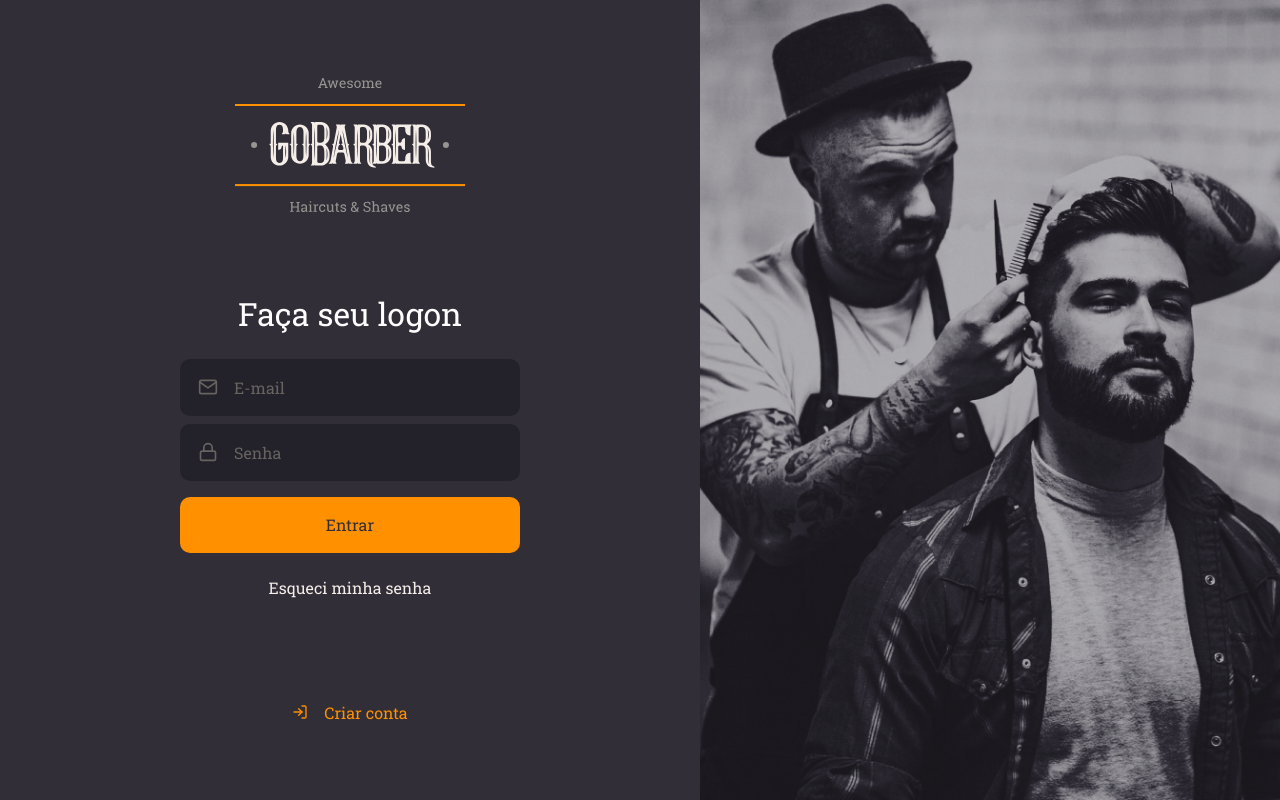
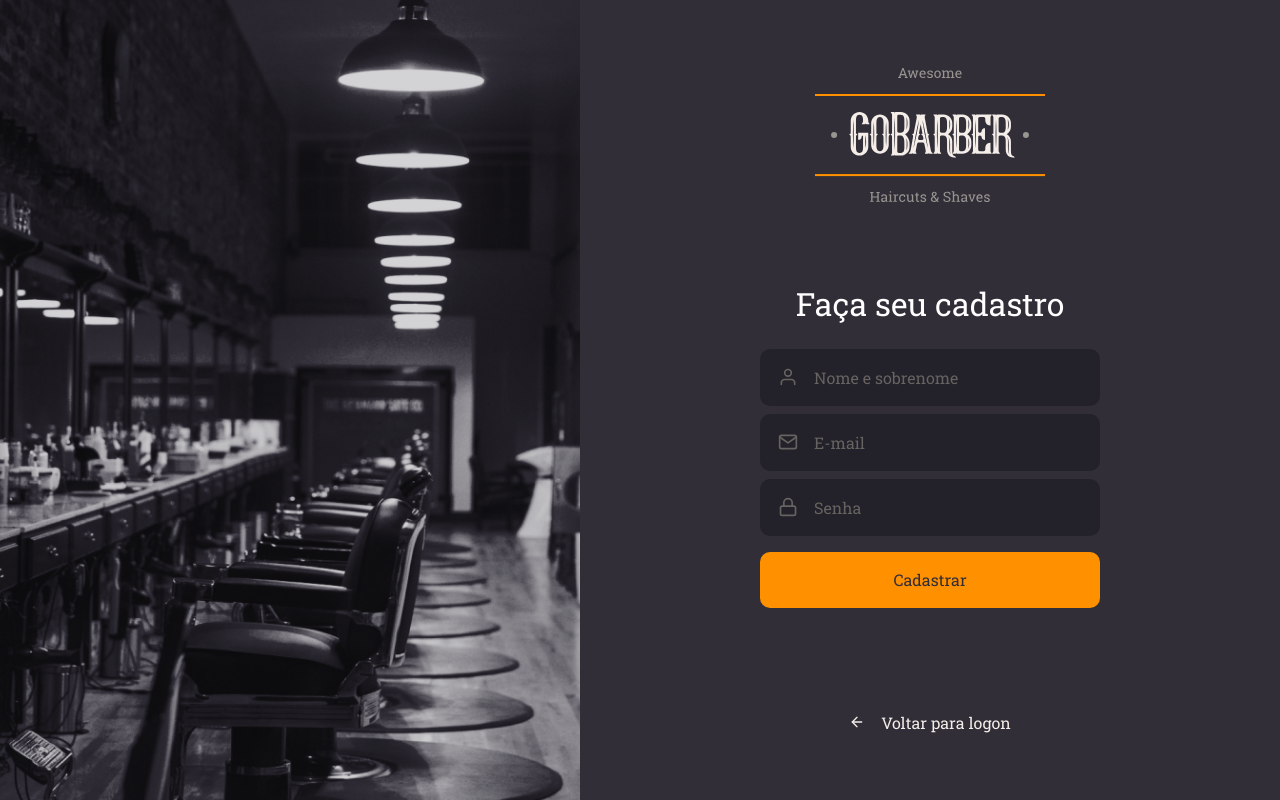
Before and after one commit to deibsoncogo/GostackSegundoGobarber, a React (Create React App) app: page /cadastro in a window 1280 px wide. Built offline with nearby package versions, Linux system fonts and the light colour scheme.

Commit message:
10.1 Página de cadastro

```diff
--- a/src/App.tsx
+++ b/src/App.tsx
@@ -2,11 +2,13 @@ import React from 'react';
 
 import GlobalEstilo from './styles/global';
 import LoginPagina from './pages/login';
+import CadastroPagina from './pages/cadastro';
 
 /* eslint-disable */
 const App: React.FC = () => (
 	<>
-		<LoginPagina />
+		{/* <LoginPagina /> */}
+		<CadastroPagina />
 		<GlobalEstilo />
   </>
 );
--- /dev/null
+++ b/src/pages/cadastro/index.tsx
@@ -0,0 +1,33 @@
+import React from 'react';
+import { FiArrowLeft, FiMail, FiUser, FiLock } from 'react-icons/fi';
+
+import { Container, Conteudo, Background } from './styles';
+import LogoImagem from '../../assets/logo.svg';
+import InputComponente from '../../components/input';
+import ButtonComponente from '../../components/button';
+
+const Cadastro: React.FC = () => (
+	<Container>
+		<Background />
+		<Conteudo>
+			<img src={LogoImagem} alt="Logo da Gobarber" />
+
+			<form>
+				<h1>Faça seu cadastro</h1>
+
+				<InputComponente nome="nome" icone={FiUser} placeholder="Nome e sobrenome" />
+				<InputComponente nome="email" icone={FiMail} placeholder="E-mail" />
+				<InputComponente nome="senha" icone={FiLock} type="password" placeholder="Senha" />
+
+				<ButtonComponente type="submit">Cadastrar</ButtonComponente>
+			</form>
+
+			<a href="cadastro">
+				<FiArrowLeft />
+				Voltar para logon
+			</a>
+		</Conteudo>
+	</Container>
+);
+
+export default Cadastro;
--- /dev/null
+++ b/src/pages/cadastro/styles.ts
@@ -0,0 +1,66 @@
+import Styled from 'styled-components';
+import { shade } from 'polished';
+
+import BackgroundImagem from '../../assets/backgroundCadastro.png';
+
+export const Container = Styled.div`
+	height: 100vh; /* FAZ OCUPAR TODA A TELA DISPONIVEL */
+	display: flex;
+	align-items: stretch; /* FAZ OS ITENS DENTRO OCUPAR TODO ESPACO */
+`;
+
+export const Conteudo = Styled.div`
+	display: flex;
+	flex-direction: column;
+	align-items: center;
+	place-content: center; /* ALINHAMENTO */
+	width: 100%;
+	max-width: 700px;
+
+	form {
+		margin: 80px 0;
+		width: 340px;
+		text-align: center;
+
+		h1 {
+			margin-bottom: 24px;
+		}
+
+		a {
+			color: #f4ede8;
+			display: block;
+			margin-top: 24px;
+			text-decoration: none;
+			transition: color 0.2s;
+
+			&:hover {
+				color: ${shade(0.2, '#f4ede8')};
+			}
+		}
+	}
+
+	/* > DEFINE ESTA CONFIGURACOES PARA O a QUE ESTA FORA DO form */
+	> a {
+		color: #f4ede8;
+		display: block;
+		margin-top: 24px;
+		text-decoration: none;
+		transition: color 0.2s;
+		display: flex;
+		align-items: center;
+
+		svg {
+			margin-right: 16px;
+		}
+
+		&:hover {
+			color: ${shade(0.2, '#f4ede8')};
+		}
+	}
+`;
+
+export const Background = Styled.div`
+	flex: 1;
+	background: url(${BackgroundImagem}) no-repeat center;
+	background-size: cover; /* FORCA A ACUPAR TODO ESPACO DISPONIVEL */
+`;
```
Also changed, not shown: anotações/10. Iniciando front-end web.txt, src/assets/backgroundCadastro.png (added).
